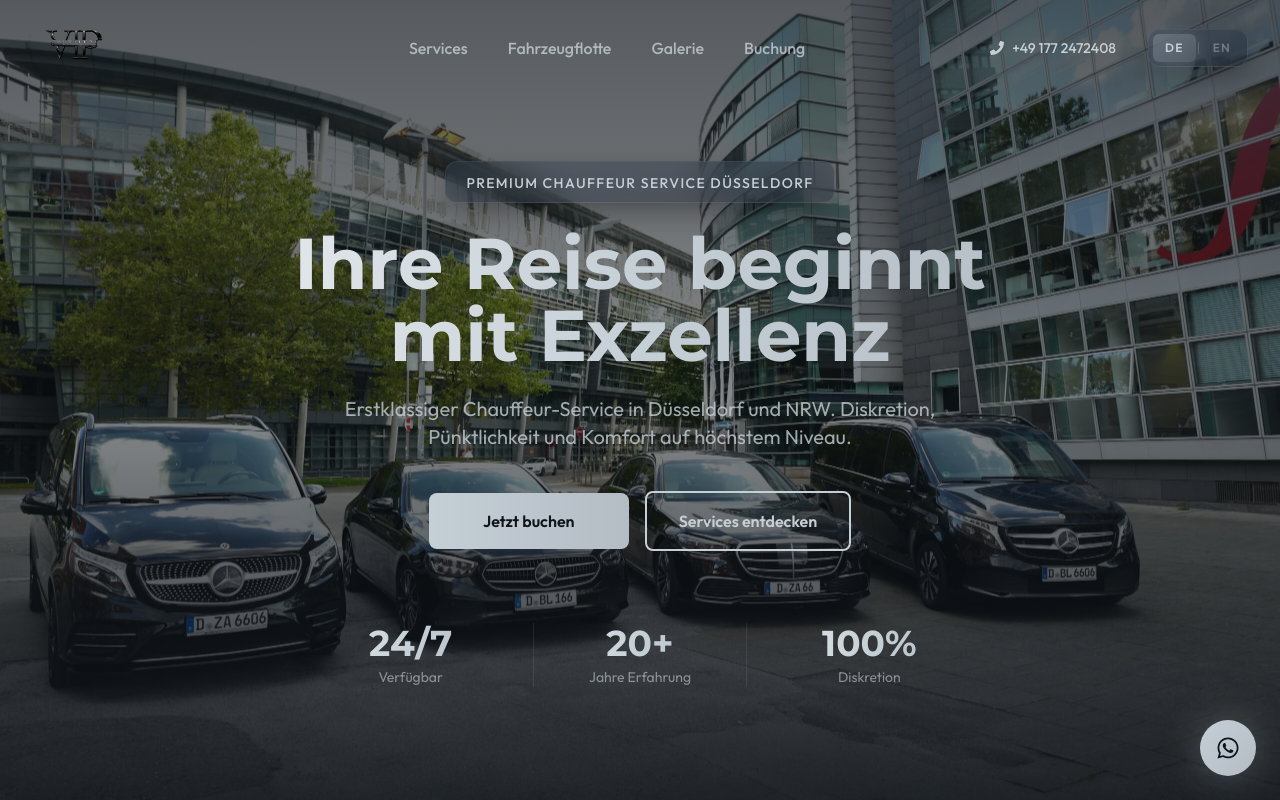
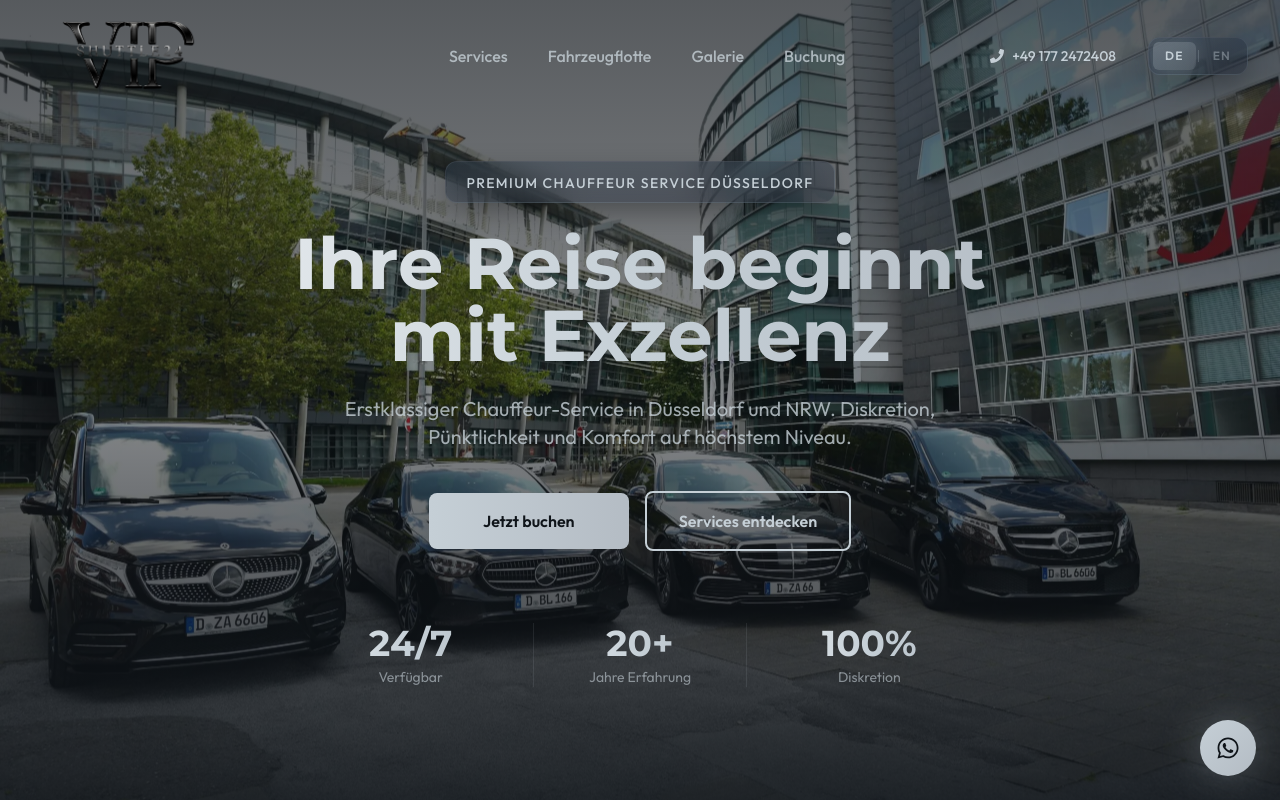
Before and after one commit to DevBerkcan/vipshuttle24-corporate-main, a Next.js app: page / in a window 1280 px wide. Shown: the top 800 px of the page. Built offline with nearby package versions, Linux system fonts and the light colour scheme.

Commit message:
Increse size new logo

```diff
--- a/src/components/Header.tsx
+++ b/src/components/Header.tsx
@@ -32,16 +32,16 @@ const Header = () => {
       role="banner"
     >
       <div className="container mx-auto px-4 lg:px-8">
-        <div className="flex items-center justify-between h-20 lg:h-24">
+        <div className="flex items-center justify-between h-24 lg:h-28">
 
           {/* Logo */}
           <a href="/" className="relative group" aria-label={t.header.home}>
-            <div className="relative w-40 lg:w-52 h-12 lg:h-14">
+            <div className="relative w-52 lg:w-72 h-16 lg:h-20">
               <Image
-                src="/logo2.png"
+                src="/logo5.png"
                 alt="VIPSHUTTLE 24 Logo"
                 fill
-                sizes="(max-width: 1024px) 160px, 208px"
+                sizes="(max-width: 1024px) 208px, 288px"
                 className="object-contain object-left"
                 priority
               />
```
Also changed, not shown: public/logo2.png (deleted), public/logo5.png (added).
